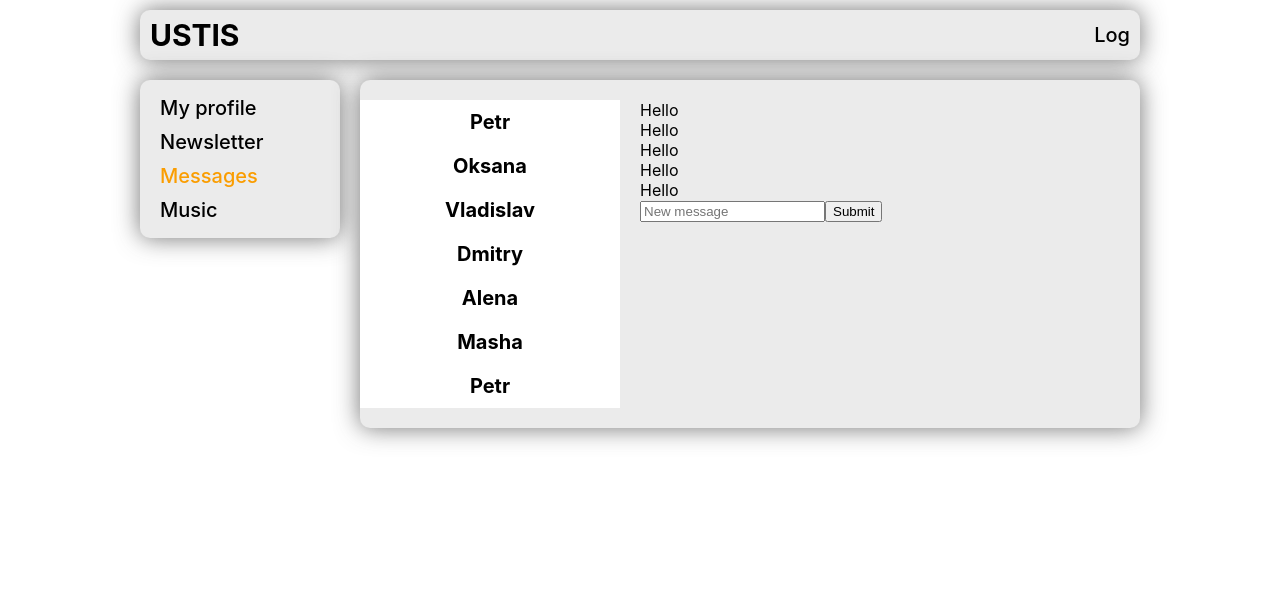
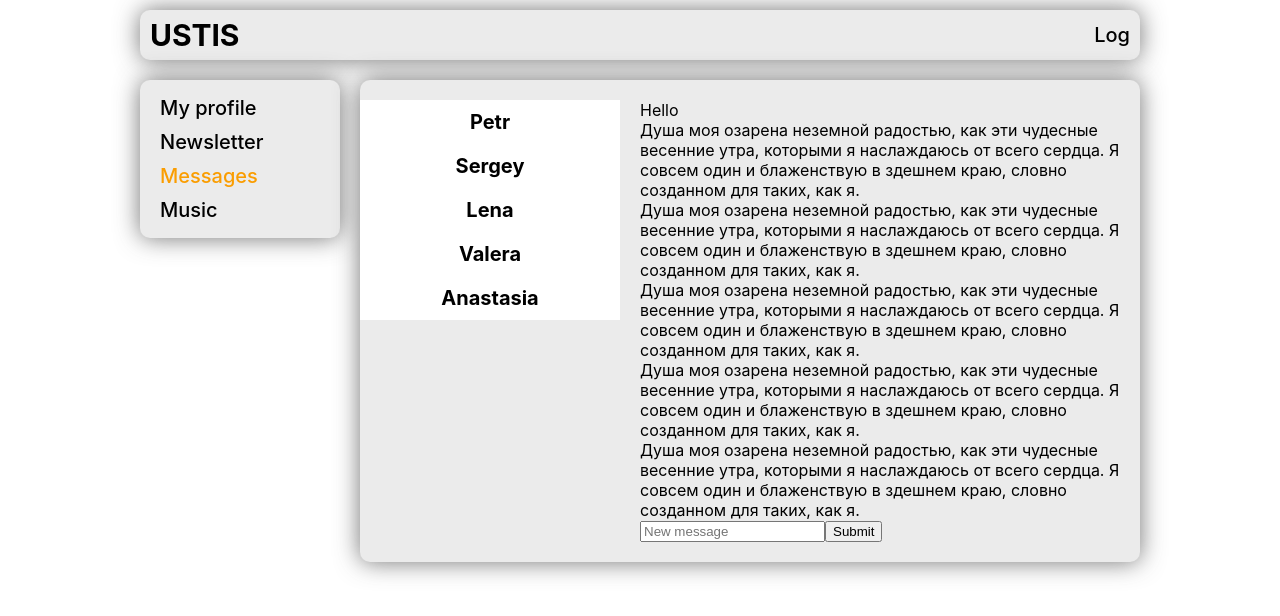
Before and after one commit to Gromkov-cloud/react-samurai, a React (Create React App) app: page /messages in a window 1280 px wide. Shown: the top 616 px of the page. Built offline with nearby package versions, Linux system fonts and the light colour scheme.

Commit message:
feat: map method for repeating elements,refactor

```diff
--- /dev/null
+++ b/src/components/Messanges/DialogLink/DialogLink.js
@@ -0,0 +1,16 @@
+import {NavLink} from "react-router-dom";
+import s from "./DialogLink.module.css";
+
+let DialogLinks = (props) => {
+    return (
+        props.linksData.map((linkData) =>
+            <li key={linkData.id}>
+                <NavLink to={linkData.id} className={s.link}>
+                    {linkData.name}
+                </NavLink>
+            </li>
+        )
+    )
+}
+
+export default DialogLinks
--- /dev/null
+++ b/src/components/Messanges/DialogLink/DialogLink.module.css
@@ -0,0 +1,10 @@
+.link {
+    font-weight: 700;
+    font-size: 20px;
+    background-color: #fff;
+    display: block;
+    padding: 10px 20px;
+    text-decoration: none;
+    color: black;
+    text-align: center;
+}
--- /dev/null
+++ b/src/components/Messanges/DialogMessage/DialogMessage.js
@@ -0,0 +1,12 @@
+
+
+const DialogMessages = (props) => {
+    return (
+        props.messagesData.map(messageData =>
+            <div key={messageData.id}>
+                <span>{messageData.message}</span>
+            </div>
+        )
+    )
+}
+export default DialogMessages
--- a/src/components/Messanges/Messanges.js
+++ b/src/components/Messanges/Messanges.js
@@ -1,42 +1,18 @@
 import s from "./Messanges.module.css"
-import {NavLink} from "react-router-dom";
+import DialogLinks from "./DialogLink/DialogLink.js"
+import DialogMessages from "./DialogMessage/DialogMessage";
 
-const DialogLink = (props) => {
-    return (
-        <li>
-            <NavLink to={props.id} className={s.link}>
-                {props.name}
-            </NavLink>
-        </li>
-    )
-}
-const Message = (props) => {
-    return (
-        <div className={s.message}>{props.message}</div>
-    )
-}
-
-const Messages = () => {
+const Messages = (props) => {
     return (
         <div className={s.messengerContainer}>
             <div className={s.peopleList}>
                 <ul>
-                    <DialogLink name="Petr" id="1"/>
-                    <DialogLink name="Oksana" id="2"/>
-                    <DialogLink name="Vladislav" id="3"/>
-                    <DialogLink name="Dmitry" id="4"/>
-                    <DialogLink name="Alena" id="5"/>
-                    <DialogLink name="Masha" id="6"/>
-                    <DialogLink name="Petr" id="7"/>
+                    <DialogLinks linksData={dialogLinksData}/>
                 </ul>
             </div>
             <div className={s.messenger}>
                 <div className={s.messengesContainer}>
-                    <Message message="Hello"/>
-                    <Message message="Hello"/>
-                    <Message message="Hello"/>
-                    <Message message="Hello"/>
-                    <Message message="Hello"/>
+                    <DialogMessages messagesData={dialogMessagesData}/>
                 </div>
                 <div className={s.newMessageContainer}>
                     <input type="text" placeholder="New message"/>
@@ -47,4 +23,20 @@ const Messages = () => {
     )
 }
 
+let dialogLinksData = [
+    {name: "Petr", id: "1"},
+    {name: "Sergey", id: "2"},
+    {name: "Lena", id: "3"},
+    {name: "Valera", id: "4"},
+    {name: "Anastasia", id: "5"},
+]
+let dialogMessagesData = [
+    {id: 1, message : "Hello",},
+    {id: 2, message : "Душа моя озарена неземной радостью, как эти чудесные весенние утра, которыми я наслаждаюсь от всего сердца. Я совсем один и блаженствую в здешнем краю, словно созданном для таких, как я."},
+    {id: 3, message : "Душа моя озарена неземной радостью, как эти чудесные весенние утра, которыми я наслаждаюсь от всего сердца. Я совсем один и блаженствую в здешнем краю, словно созданном для таких, как я."},
+    {id: 4, message : "Душа моя озарена неземной радостью, как эти чудесные весенние утра, которыми я наслаждаюсь от всего сердца. Я совсем один и блаженствую в здешнем краю, словно созданном для таких, как я."},
+    {id: 5, message : "Душа моя озарена неземной радостью, как эти чудесные весенние утра, которыми я наслаждаюсь от всего сердца. Я совсем один и блаженствую в здешнем краю, словно созданном для таких, как я."},
+    {id: 6, message : "Душа моя озарена неземной радостью, как эти чудесные весенние утра, которыми я наслаждаюсь от всего сердца. Я совсем один и блаженствую в здешнем краю, словно созданном для таких, как я."},
+]
+
 export default Messages
--- a/src/components/Messanges/Messanges.module.css
+++ b/src/components/Messanges/Messanges.module.css
@@ -23,17 +23,6 @@
 
 }
 
-.link {
-    font-weight: 700;
-    font-size: 20px;
-    background-color: #fff;
-    display: block;
-    padding: 10px 20px;
-    text-decoration: none;
-    color: black;
-    text-align: center;
-}
-
 .messenger {
     padding: 20px;
 }
```
Also changed, not shown: src/components/Messanges/DialogMessage/DialogMessage.module.css (added), 1 other file (tests, documents, lock files or other folders).
